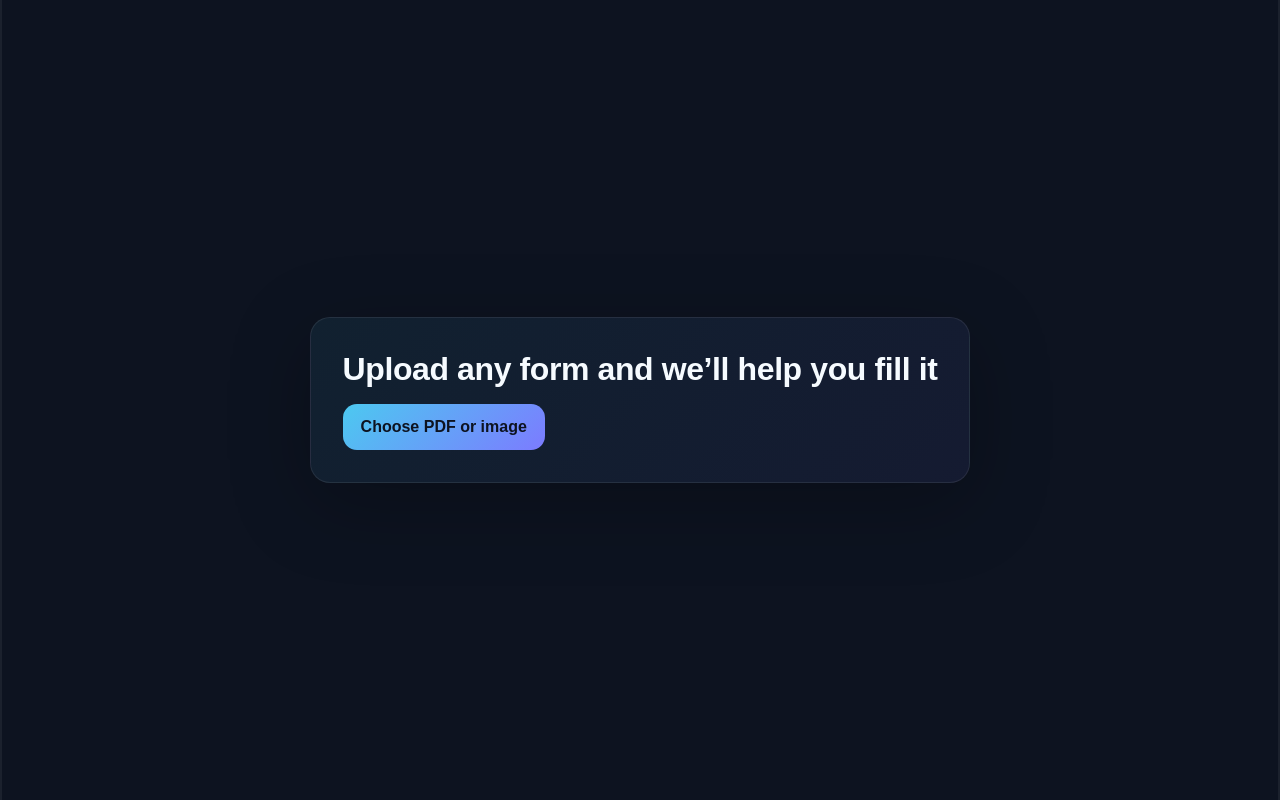
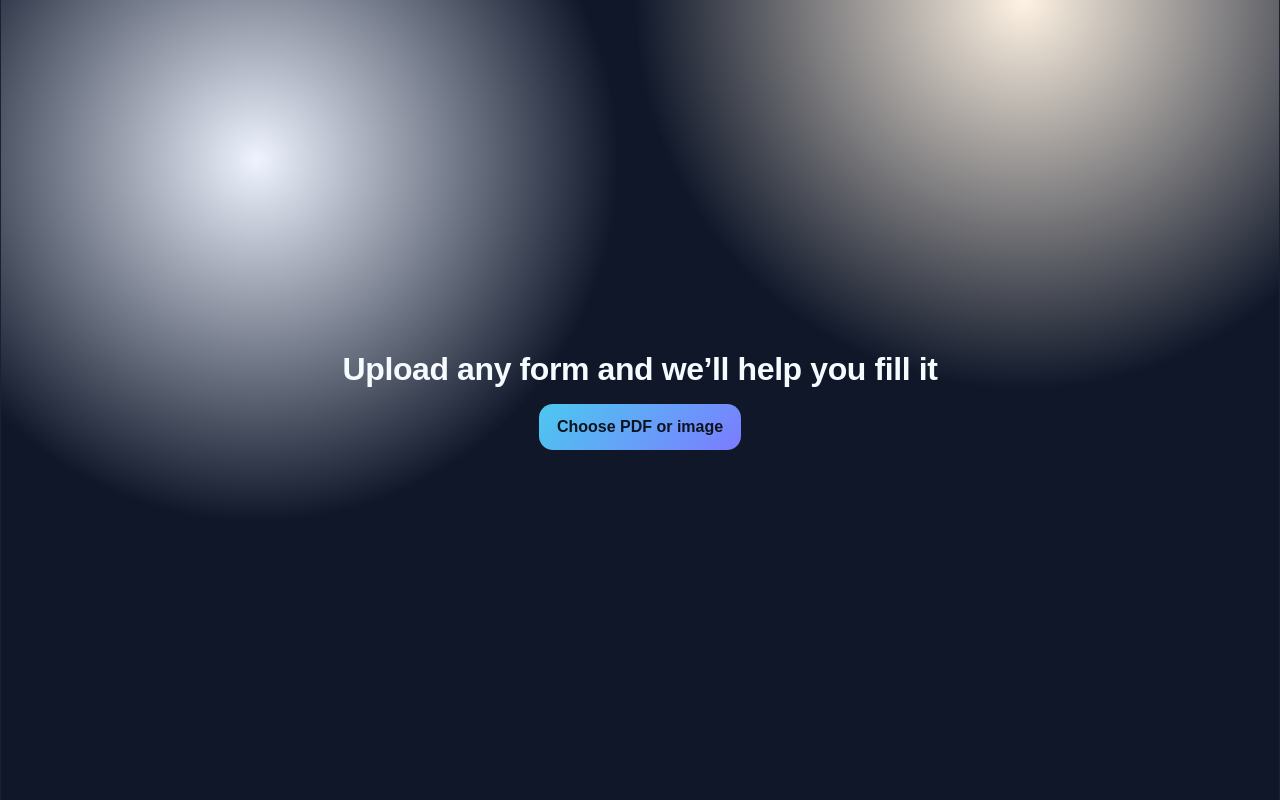
Before and after one commit to vyahhi/keep-calm-and-fill-the-form, a Next.js app: page / in a window 1280 px wide. Built offline with nearby package versions, Linux system fonts and the light colour scheme.

Commit message:
Center simplified upload hero

```diff
--- a/src/app/page.module.css
+++ b/src/app/page.module.css
@@ -7,6 +7,23 @@
   display: flex;
   justify-content: center;
   align-items: stretch;
+}
+
+.containerBare {
+  width: 100%;
+  min-height: 100vh;
+  display: grid;
+  place-items: center;
+  padding: 24px;
+}
+
+.centerStack {
+  display: flex;
+  flex-direction: column;
+  align-items: center;
+  justify-content: center;
+  gap: 16px;
+  text-align: center;
 }
 
 .container {
--- a/src/app/page.tsx
+++ b/src/app/page.tsx
@@ -291,11 +291,9 @@
 
   const StepOne = () => (
     <div className={styles.page}>
-      <div className={styles.container}>
-        <div className={styles.stepOneCenter}>
-          <div className={styles.heroBlock}>
+      <div className={styles.containerBare}>
+        <div className={styles.centerStack}>
           <h1 className={styles.tagline}>Upload any form and we’ll help you fill it</h1>
-            <div className={styles.actions}>
           <label
             className={styles.uploadButtonLarge}
             aria-disabled={detecting}
@@ -309,9 +307,7 @@
             />
             {detecting ? "Detecting…" : "Choose PDF or image"}
           </label>
-            </div>
           {status && <p className={styles.status}>{status}</p>}
-          </div>
         </div>
       </div>
     </div>
```
Lines whose indentation alone changed are shown as unchanged.
